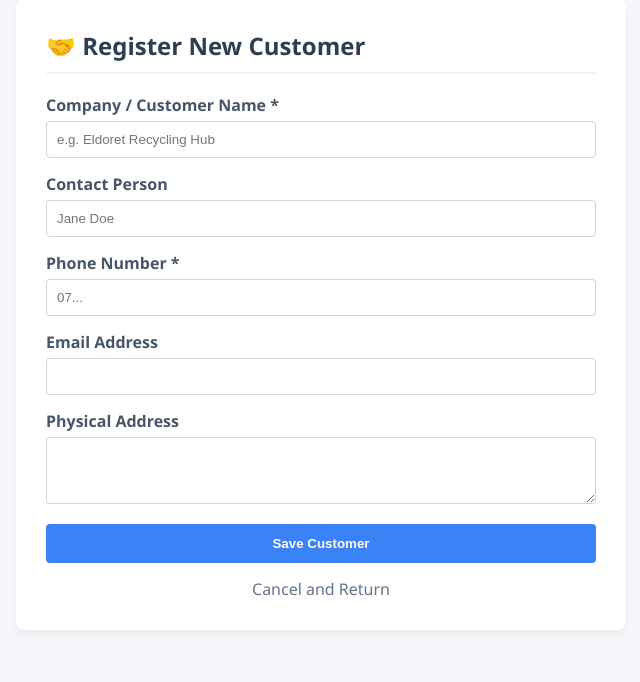
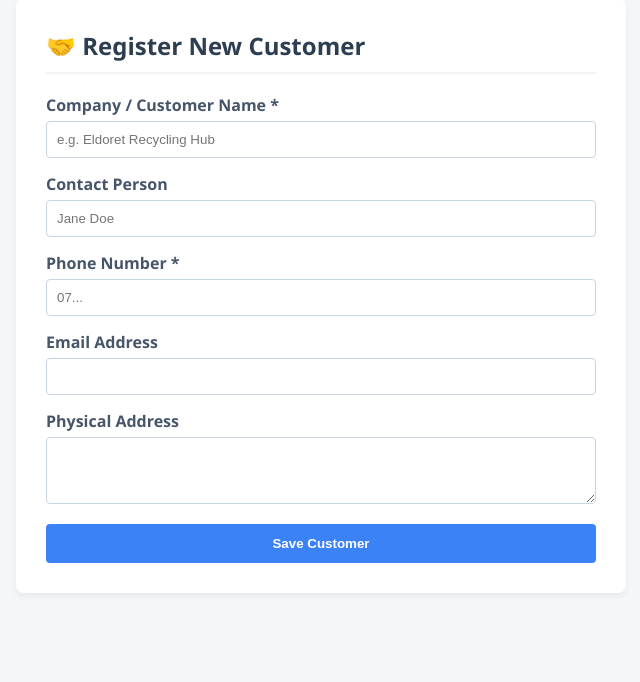
Before and after one commit to zumatech1540/naiberi_erp, a Django app: page /sales/customers/add/ in a window 1280 px wide. Shown: the part 49-731 px from the top of the page, without its empty margins (319-959 px from the left). Run offline with Django 5.2, Linux system fonts and the light colour scheme; the visitor is signed in with stand-in values (Sample User, id 1).

Commit message:
Fix NoReverseMatch error for add_sale in add_customer template

```diff
--- a/sales/templates/sales/add_customer.html
+++ b/sales/templates/sales/add_customer.html
@@ -41,7 +41,7 @@
             <textarea name="address" rows="3"></textarea>
         </div>
         <button type="submit" class="btn">Save Customer</button>
-        <a href="{% url 'add_sale' %}" class="back">Cancel and Return</a>
+
     </form>
 </div>
 </body>
```
